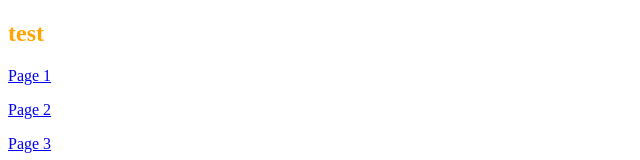
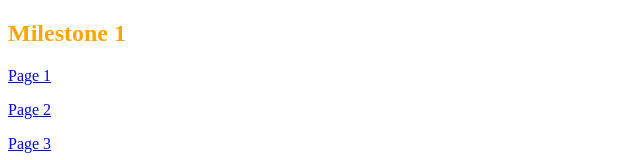
Before and after one commit to asayeq/asayeqdeveloper, a plain HTML site: page Milestone1.html in a window 1280 px wide. Shown: the top 160 px of the page, without its empty margins (0-640 px from the left). Drawn offline with Linux system fonts and the light colour scheme.

Commit message:
Update Milestone1.html

```diff
--- a/Milestone1.html
+++ b/Milestone1.html
@@ -14,7 +14,7 @@
 
 
 <body>
-<h2>test</h2>
+<h2>Milestone 1</h2>
 <p><a href="Page1.html">Page 1</a><br/></p>
 <p><a href="Page2.html">Page 2</a><br/></p>
 <p><a href="Page3.html">Page 3</a><br/></p>
```
